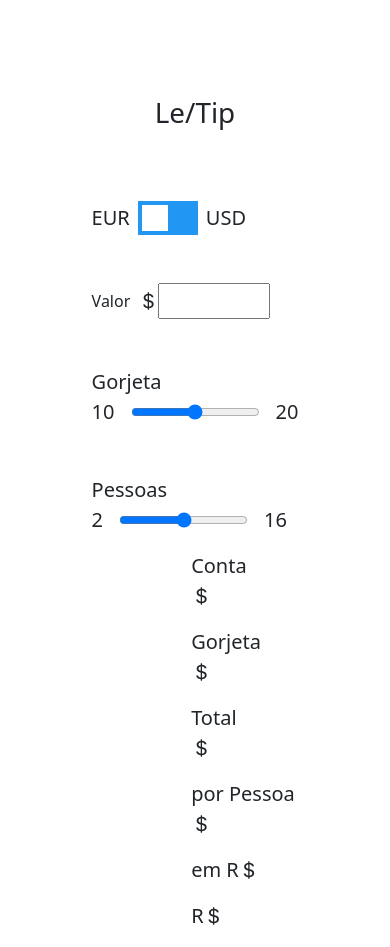
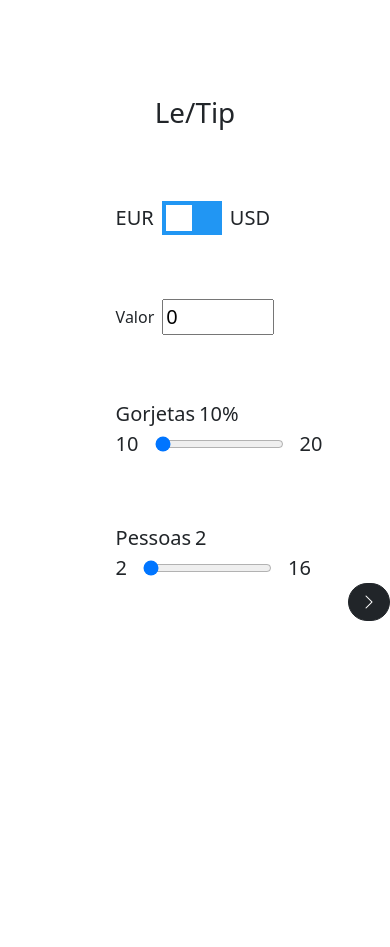
Before and after one commit to IngridCavalcantiGti/api-tipcalculator, a Vue app: page / in a window 390 px wide. After the commit the page ends 844 px from the top, so only its background shows below. Built offline with nearby package versions, Linux system fonts and the light colour scheme.

Commit message:
Faz calculo e ajusta mobile

```diff
--- /dev/null
+++ b/src/components/Button.vue
@@ -0,0 +1,21 @@
+<template>
+  <div>
+    <button
+      @click="() => $emit('onClick')"
+      type="button"
+      class="btn btn-dark rounded-5"
+    >
+      <i :class="`bi bi-chevron-${icon}`"></i>
+    </button>
+  </div>
+</template>
+<script>
+export default {
+  name: "Button",
+  props: {
+    icon: {
+      type: String,
+    },
+  },
+};
+</script>
--- a/src/components/Input.vue
+++ b/src/components/Input.vue
@@ -4,9 +4,9 @@
     <i :class="`bi bi-currency-${icon}`"></i>
     <div>
       <input
-        type="text"
+        type="number"
         @input="updateInput($event.target.value)"
-        :value="value"
+        :value="modelValue"
       />
     </div>
   </label>
@@ -19,8 +19,8 @@ export default {
     label: {
       type: String,
     },
-    value: {
-      type: String,
+    modelValue: {
+      type: Number,
     },
     icon: {
       type: String,
@@ -29,7 +29,7 @@ export default {
   },
   setup(props, { emit }) {
     const updateInput = (value) => {
-      emit("onInput", value);
+      emit("update:modelValue", Number(value));
     };
     return {
       updateInput,
--- a/src/components/Panel.vue
+++ b/src/components/Panel.vue
@@ -1,5 +1,5 @@
 <template>
-  <div class="d-flex flex-column">
+  <div class="flex-column d-sm-flex">
     <span class="mb-3">
       Conta
       <i :class="`bi bi-currency-${icon}`" class="d-block"> {{ account }}</i>
@@ -31,16 +31,19 @@ export default {
       default: "dollar",
     },
     account: {
-      type: String,
+      type: Number,
     },
     tip: {
-      type: String,
+      type: Number,
     },
     total: {
-      type: String,
+      type: Number,
     },
     perPerson: {
-      type: String,
+      type: Number,
+    },
+    coin: {
+      type: Number,
     },
   },
 };
--- a/src/components/Range.vue
+++ b/src/components/Range.vue
@@ -1,14 +1,20 @@
 <template>
   <div>
     <label for="customRange1">{{ label }}</label>
-    <span>{{ numberRange }}</span>
+    <span class="ms-1">
+      <slot name="value">
+        {{ modelValue }}
+      </slot>
+    </span>
     <div class="d-flex">
       <span class="me-3">{{ numberMin }}</span>
       <input
         type="range"
         id="customRange1"
-        :value="value"
+        :value="modelValue"
         @input="updateInput($event.target.value)"
+        :min="numberMin"
+        :max="numberMax"
       />
       <span class="ms-3">{{ numberMax }}</span>
     </div>
@@ -23,23 +29,20 @@ export default {
     label: {
       type: String,
     },
-    value: {
-      type: String,
-    },
-    numberRange: {
-      type: String,
+    modelValue: {
+      type: Number,
     },
     numberMin: {
-      type: String,
+      type: Number,
     },
     numberMax: {
-      type: String,
+      type: Number,
     },
   },
 
   setup(props, { emit }) {
     const updateInput = (value) => {
-      emit("onInput", value);
+      emit("update:modelValue", Number(value));
     };
     return {
       updateInput,
--- a/src/components/Switch.vue
+++ b/src/components/Switch.vue
@@ -2,12 +2,22 @@
   <div class="d-flex align-items-center">
     <span class="form-check-label me-2">EUR</span>
     <label class="switch">
-      <input type="checkbox" />
+      <input type="checkbox" @change="updateChange" />
       <span class="slider"></span>
     </label>
     <span class="form-check-label ms-2">USD</span>
   </div>
 </template>
+<script>
+export default {
+  setup(props, { emit }) {
+    const updateChange = (event) => {
+      emit("updateChange", event.target.value);
+    };
+    return { updateChange };
+  },
+};
+</script>
 <style scoped>
 .switch {
   position: relative;
--- a/src/views/Home.vue
+++ b/src/views/Home.vue
@@ -3,21 +3,53 @@
     <div class="d-flex flex-wrap justify-content-center mt-5">
       <h1 class="mt-5">Le/Tip</h1>
     </div>
-    <div class="ms-5 d-flex flex-wrap justify-content-center mt-5 fs-5">
-      <div class="me-5">
-        <Switch class="mb-3 mt-3"></Switch>
-        <Input class="mb-3 mt-5" label="Valor" :icon="icon" />
+    <div class="ms-5 d-flex flex-wrap justify-content-center mt-5 fs-5 gap-5">
+      <div
+        class="tip-form d-sm-flex flex-column gap-3"
+        :class="showPanel ? 'd-none' : 'd-flex'"
+      >
+        <Switch class="mt-3" v-model="currency"></Switch>
+        <Input
+          class="mt-5"
+          label="Valor"
+          icon="icon"
+          v-model="account"
+          @update:modelValue="calculate"
+        />
         <Range
-          label="Gorjeta"
-          numberMin="10"
-          numberMax="20"
-          class="mt-5 mb-3"
+          label="Gorjetas"
+          :numberMin="10"
+          :numberMax="20"
+          class="mt-5"
+          v-model="tip"
+          @update:modelValue="calculate"
+        >
+          <template #value>{{ tip }}% </template>
+        </Range>
+        <Range
+          label="Pessoas"
+          :numberMin="2"
+          :numberMax="16"
+          class="mt-5"
+          v-model="people"
+          @update:modelValue="calculate"
         />
-        <Range label="Pessoas" numberMin="2" numberMax="16" class="mb-3 mt-5" />
       </div>
-      <div class="ms-5">
-        <Panel></Panel>
-      </div>
+      <Panel
+        :class="showPanel ? 'd-flex' : 'd-none'"
+        :account="account"
+        :tip="calculatedTip"
+        :total="total"
+        :perPerson="perPerson"
+        :coin="coin"
+      ></Panel>
+    </div>
+    <div class="d-flex justify-content-end">
+      <Button
+        :icon="showPanel ? 'left' : 'right'"
+        @onClick="togglePanel"
+        class="d-block d-sm-none"
+      ></Button>
     </div>
   </div>
 </template>
@@ -27,9 +59,47 @@ import Input from "../components/Input.vue";
 import Range from "../components/Range.vue";
 import Switch from "../components/Switch.vue";
 import Panel from "../components/Panel.vue";
+import Button from "../components/Button.vue";
+import { ref } from "vue";
 
 export default {
-  components: { Input, Range, Switch, Panel },
-  setup() {},
+  components: { Input, Range, Switch, Panel, Button },
+  setup() {
+    const showPanel = ref(false);
+
+    const togglePanel = () => {
+      showPanel.value = !showPanel.value;
+    };
+
+    const currency = ref("USD");
+    const account = ref(0);
+    const tip = ref(10);
+    const people = ref(2);
+    const calculatedTip = ref();
+    const total = ref();
+    const perPerson = ref();
+    const coin = ref();
+
+    const calculate = () => {
+      const newTip = account.value * (tip.value / 100);
+      calculatedTip.value = newTip.toFixed(2);
+      total.value = (account.value + newTip).toFixed(2);
+      perPerson.value = (total.value / people.value).toFixed(2);
+    };
+
+    return {
+      togglePanel,
+      showPanel,
+      calculate,
+      currency,
+      account,
+      tip,
+      people,
+      calculatedTip,
+      total,
+      perPerson,
+      coin,
+    };
+  },
 };
 </script>
```
